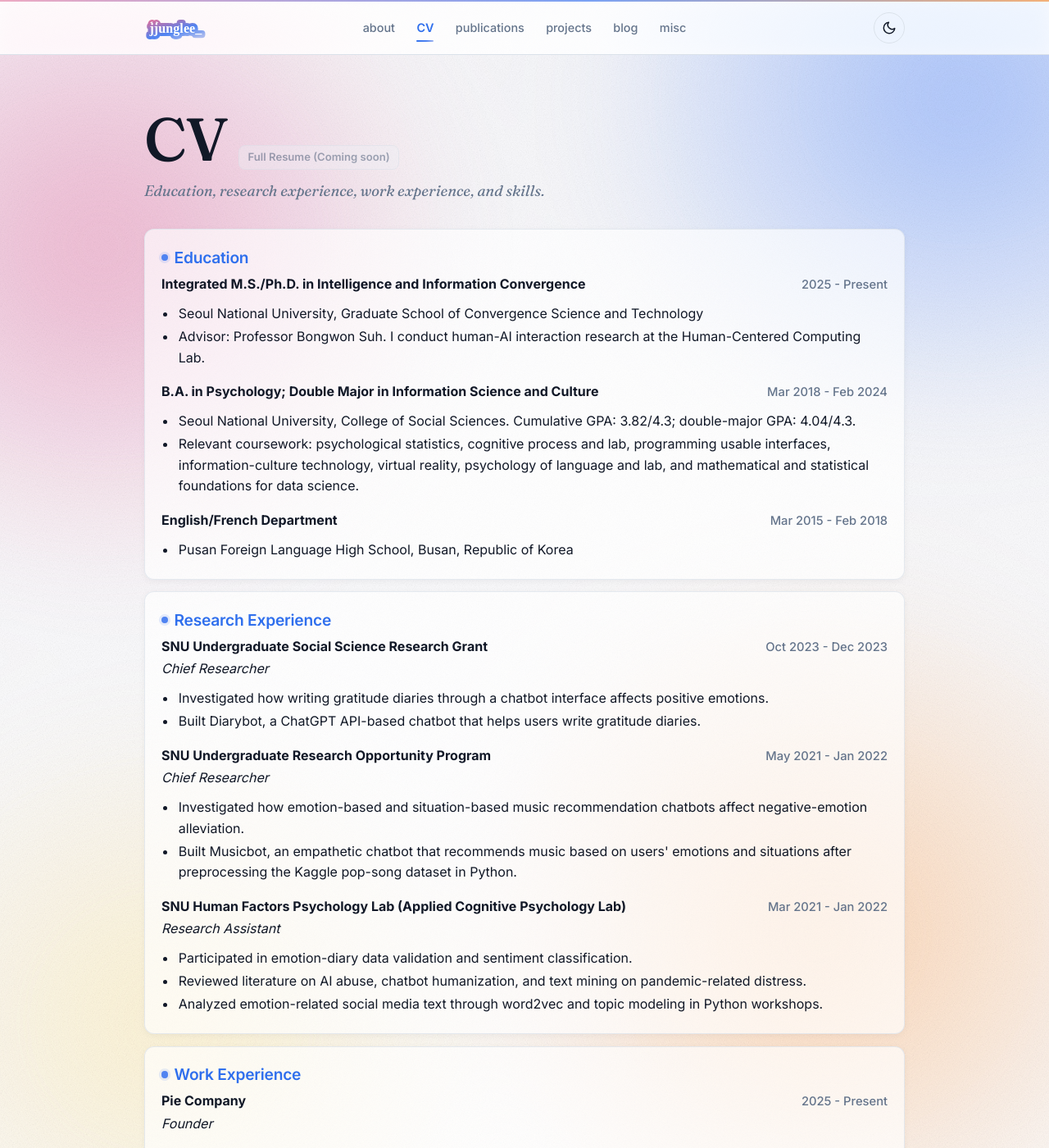
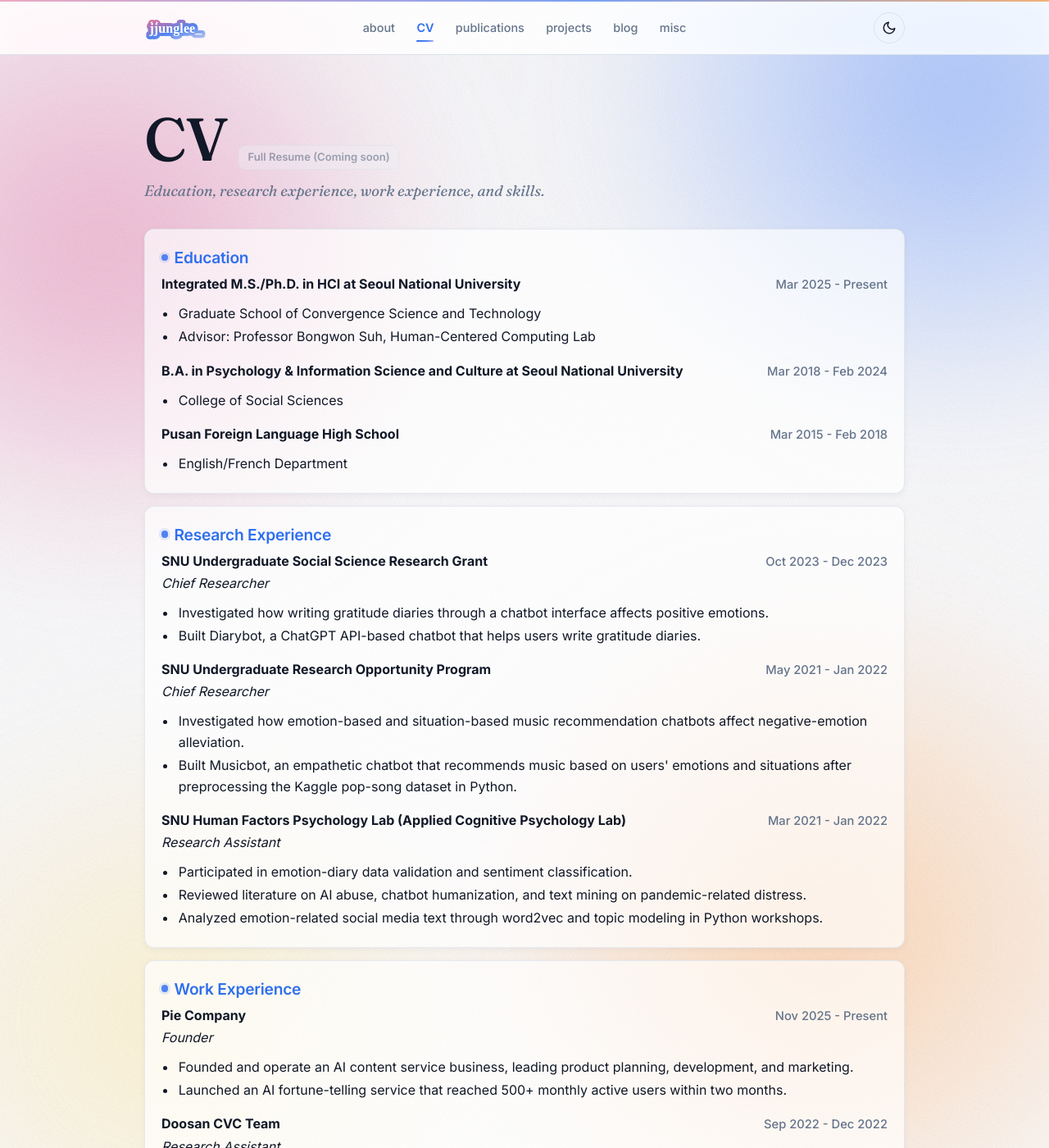
Before and after one commit to leejungp2/leejungp2.github.io, a Jekyll site: the page built from _pages/cv.md, in a window 1280 px wide and 1400 px high. Shown: the whole window at 82% size. Built offline with Jekyll 4.4.1, drawn with Linux system fonts in a browser that asks for light colours.

Commit message:
Refine CV date ranges

```diff
--- a/_pages/cv.md
+++ b/_pages/cv.md
@@ -10,19 +10,19 @@ action_disabled: true
 <div class="soft-list cv-list">
   <section class="soft-item">
     <h3>Education</h3>
-    <p><span class="entry-head"><strong>Integrated M.S./Ph.D. in Intelligence and Information Convergence</strong><span class="entry-date">2025 - Present</span></span></p>
+    <p><span class="entry-head"><strong>Integrated M.S./Ph.D. in HCI at Seoul National University</strong><span class="entry-date">Mar 2025 - Present</span></span></p>
     <ul class="cv-bullets">
-      <li>Seoul National University, Graduate School of Convergence Science and Technology</li>
-      <li>Advisor: Professor Bongwon Suh. I conduct human-AI interaction research at the Human-Centered Computing Lab.</li>
+      <li>Graduate School of Convergence Science and Technology</li>
+      <li>Advisor: Professor Bongwon Suh, Human-Centered Computing Lab</li>
     </ul>
-    <p><span class="entry-head"><strong>B.A. in Psychology; Double Major in Information Science and Culture</strong><span class="entry-date">Mar 2018 - Feb 2024</span></span></p>
+    <p><span class="entry-head"><strong>B.A. in Psychology & Information Science and Culture at Seoul National University</strong><span class="entry-date">Mar 2018 - Feb 2024</span></span></p>
     <ul class="cv-bullets">
-      <li>Seoul National University, College of Social Sciences. Cumulative GPA: 3.82/4.3; double-major GPA: 4.04/4.3.</li>
-      <li>Relevant coursework: psychological statistics, cognitive process and lab, programming usable interfaces, information-culture technology, virtual reality, psychology of language and lab, and mathematical and statistical foundations for data science.</li>
+      <li>College of Social Sciences</li>
+
     </ul>
-    <p><span class="entry-head"><strong>English/French Department</strong><span class="entry-date">Mar 2015 - Feb 2018</span></span></p>
+    <p><span class="entry-head"><strong>Pusan Foreign Language High School</strong><span class="entry-date">Mar 2015 - Feb 2018</span></span></p>
     <ul class="cv-bullets">
-      <li>Pusan Foreign Language High School, Busan, Republic of Korea</li>
+      <li>English/French Department</li>
     </ul>
   </section>
 
@@ -51,7 +51,7 @@ action_disabled: true
 
   <section class="soft-item">
     <h3>Work Experience</h3>
-    <p><span class="entry-head"><strong>Pie Company</strong><span class="entry-date">2025 - Present</span></span>
+    <p><span class="entry-head"><strong>Pie Company</strong><span class="entry-date">Nov 2025 - Present</span></span>
     <em>Founder</em></p>
     <ul class="cv-bullets">
       <li>Founded and operate an AI content service business, leading product planning, development, and marketing.</li>
```
